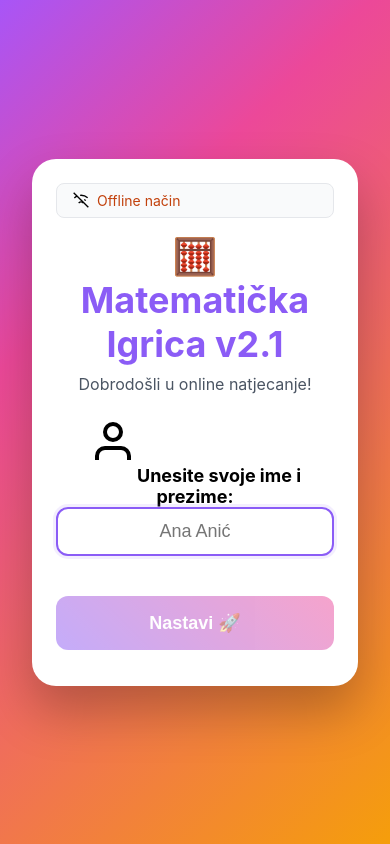
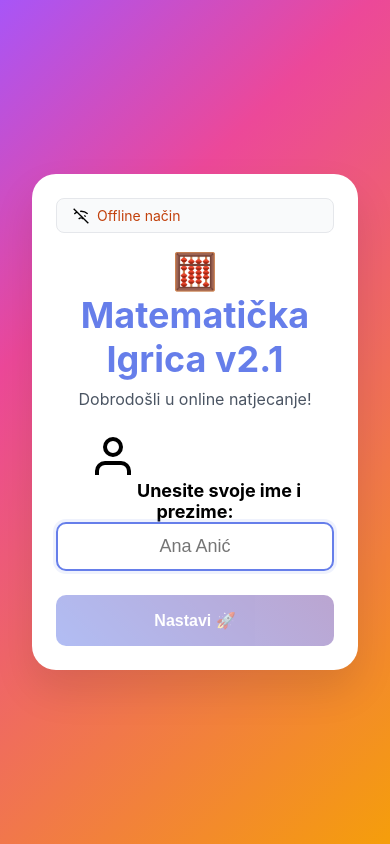
Before and after one commit to kreso1202/matematicka-igra, a React (Vite) app: page / in a window 390 px wide. Built offline with nearby package versions, Linux system fonts and the light colour scheme; no server answers.

Commit message:
Update main.css

```diff
--- a/src/styles/main.css
+++ b/src/styles/main.css
@@ -5,10 +5,10 @@
 }
 
 body {
-  font-family: -apple-system, BlinkMacSystemFont, 'Segoe UI', Roboto, sans-serif;
+  font-family: Inter, system-ui, -apple-system, sans-serif;
 }
 
-/* Main container - original gradient */
+/* Main layout - original design */
 .game-container {
   min-height: 100vh;
   background: linear-gradient(135deg, #a855f7 0%, #ec4899 30%, #f59e0b 100%);
@@ -21,25 +21,24 @@ body {
 .game-card {
   background: white;
   border-radius: 24px;
-  box-shadow: 0 25px 50px rgba(0, 0, 0, 0.25);
+  box-shadow: 0 20px 40px rgba(0, 0, 0, 0.1);
   padding: 2rem;
   width: 100%;
   max-width: 28rem;
 }
 
-/* Buttons - original styling */
+/* Button styling - exact original */
 .button-primary {
   width: 100%;
-  background: linear-gradient(45deg, #8b5cf6, #ec4899);
+  background: linear-gradient(45deg, #667eea, #764ba2);
   color: white;
   border: none;
   padding: 1rem 2rem;
-  border-radius: 12px;
-  font-size: 1.25rem;
-  font-weight: 700;
+  border-radius: 10px;
+  font-size: 1.1rem;
+  font-weight: bold;
   cursor: pointer;
   transition: transform 0.2s;
-  margin-bottom: 0.75rem;
 }
 
 .button-primary:hover:not(:disabled) {
@@ -49,7 +48,6 @@ body {
 .button-primary:disabled {
   opacity: 0.5;
   cursor: not-allowed;
-  transform: none;
 }
 
 .button-secondary {
@@ -58,67 +56,64 @@ body {
   color: white;
   border: none;
   padding: 0.75rem 1.5rem;
-  border-radius: 12px;
-  font-size: 1.125rem;
-  font-weight: 700;
+  border-radius: 10px;
+  font-size: 1.1rem;
+  font-weight: bold;
   cursor: pointer;
   transition: transform 0.2s;
-  margin-bottom: 0.75rem;
 }
 
 .button-secondary:hover {
   transform: scale(1.05);
 }
 
-/* Special game buttons */
-.w-full.bg-gradient-to-r.from-green-400.to-blue-500,
-.w-full.bg-gradient-to-r.from-yellow-400.to-orange-500 {
+/* Game buttons */
+.w-full.bg-gradient-to-r.from-green-400.to-blue-500 {
   width: 100%;
+  background: linear-gradient(45deg, #4ade80, #3b82f6);
   color: white;
   border: none;
   padding: 1rem 2rem;
-  border-radius: 12px;
-  font-size: 1.125rem;
-  font-weight: 700;
+  border-radius: 10px;
+  font-size: 1.1rem;
+  font-weight: bold;
   cursor: pointer;
   transition: transform 0.2s;
-  margin-bottom: 0.75rem;
-}
-
-.w-full.bg-gradient-to-r.from-green-400.to-blue-500 {
-  background: linear-gradient(45deg, #4ade80, #3b82f6);
 }
 
 .w-full.bg-gradient-to-r.from-yellow-400.to-orange-500 {
+  width: 100%;
   background: linear-gradient(45deg, #facc15, #f97316);
+  color: white;
+  border: none;
+  padding: 0.75rem 1.5rem;
+  border-radius: 10px;
+  font-size: 1.1rem;
+  font-weight: bold;
+  cursor: pointer;
+  transition: transform 0.2s;
 }
 
-.w-full.bg-gradient-to-r:hover {
-  transform: scale(1.05);
-}
-
-/* Leaderboard export button */
 .w-full.bg-green-500 {
   width: 100%;
   background: #22c55e;
   color: white;
   border: none;
   padding: 0.75rem 1.5rem;
-  border-radius: 12px;
-  font-size: 1.125rem;
-  font-weight: 700;
+  border-radius: 10px;
+  font-size: 1.1rem;
+  font-weight: bold;
   cursor: pointer;
   transition: transform 0.2s;
-  margin-bottom: 0.75rem;
   display: flex;
   align-items: center;
   justify-content: center;
   gap: 0.5rem;
 }
 
+.w-full.bg-gradient-to-r:hover,
 .w-full.bg-green-500:hover:not(:disabled) {
   transform: scale(1.05);
-  background: #16a34a;
 }
 
 .w-full.bg-green-500:disabled {
@@ -131,18 +126,17 @@ body {
 input[type="text"], input[type="number"] {
   width: 100%;
   padding: 0.75rem;
-  border: 2px solid #d1d5db;
-  border-radius: 12px;
+  border: 2px solid #e5e7eb;
+  border-radius: 10px;
   font-size: 1.125rem;
   text-align: center;
   transition: all 0.2s;
-  margin-bottom: 1rem;
 }
 
 input[type="text"]:focus, input[type="number"]:focus {
   outline: none;
-  border-color: #8b5cf6;
-  box-shadow: 0 0 0 3px rgba(139, 92, 246, 0.1);
+  border-color: #667eea;
+  box-shadow: 0 0 0 3px rgba(102, 126, 234, 0.1);
 }
 
 .input-answer {
@@ -150,23 +144,22 @@ input[type="text"]:focus, input[type="number"]:focus {
   font-size: 1.5rem;
   text-align: center;
   padding: 1rem;
-  border: 2px solid #d1d5db;
-  border-radius: 12px;
+  border: 2px solid #e5e7eb;
+  border-radius: 10px;
   transition: all 0.2s;
-  margin-bottom: 1.5rem;
 }
 
 .input-answer:focus {
   outline: none;
-  border-color: #8b5cf6;
-  box-shadow: 0 0 0 3px rgba(139, 92, 246, 0.1);
+  border-color: #667eea;
+  box-shadow: 0 0 0 3px rgba(102, 126, 234, 0.1);
 }
 
 /* Typography */
 h1 {
   font-size: 2.25rem;
   font-weight: 700;
-  color: #8b5cf6;
+  color: #667eea;
   margin-bottom: 0.5rem;
   text-align: center;
 }
@@ -174,7 +167,7 @@ h1 {
 h2 {
   font-size: 1.875rem;
   font-weight: 700;
-  color: #8b5cf6;
+  color: #667eea;
   margin-bottom: 0.5rem;
   text-align: center;
 }
@@ -185,10 +178,10 @@ p {
   margin-bottom: 1rem;
 }
 
-/* Text colors */
-.text-purple-600 { color: #8b5cf6; }
-.text-purple-700 { color: #7c3aed; }
-.text-purple-800 { color: #6b21a8; }
+/* Colors */
+.text-purple-600 { color: #667eea; }
+.text-purple-700 { color: #667eea; }
+.text-purple-800 { color: #5b21b6; }
 .text-blue-500 { color: #3b82f6; }
 .text-blue-700 { color: #1d4ed8; }
 .text-blue-800 { color: #1e40af; }
@@ -204,25 +197,19 @@ p {
 .text-gray-500 { color: #6b7280; }
 
 /* Status boxes */
-.bg-blue-100, .bg-green-100, .bg-yellow-100, .bg-purple-100, .bg-orange-100, .bg-gray-100 {
-  padding: 1rem;
-  border-radius: 12px;
-  margin-bottom: 1.5rem;
-}
+.bg-blue-100 { background-color: #dbeafe; padding: 1rem; border-radius: 10px; margin-bottom: 1rem; }
+.bg-green-100 { background-color: #dcfce7; padding: 1rem; border-radius: 10px; margin-bottom: 1rem; }
+.bg-yellow-100 { background-color: #fef3c7; padding: 1rem; border-radius: 10px; margin-bottom: 1rem; }
+.bg-purple-100 { background-color: #f3e8ff; padding: 1rem; border-radius: 10px; margin-bottom: 1rem; }
+.bg-orange-100 { background-color: #fed7aa; padding: 0.25rem 0.75rem; border-radius: 50px; font-size: 0.875rem; font-weight: 700; }
+.bg-gray-100 { background-color: #f3f4f6; padding: 1rem; border-radius: 10px; margin-bottom: 1rem; }
+.bg-gray-50 { background-color: #f9fafb; padding: 1.5rem; border-radius: 10px; margin-bottom: 1rem; }
 
-.bg-blue-100 { background-color: #dbeafe; }
-.bg-green-100 { background-color: #dcfce7; }
-.bg-yellow-100 { background-color: #fef3c7; }
-.bg-purple-100 { background-color: #f3e8ff; }
-.bg-orange-100 { background-color: #fed7aa; }
-.bg-gray-100 { background-color: #f3f4f6; }
-.bg-gray-50 { background-color: #f9fafb; }
-
-/* Border colors */
+/* Leaderboard specific */
+.border-2 { border-width: 2px; }
 .border-yellow-400 { border-color: #facc15; }
 .border-gray-400 { border-color: #9ca3af; }
 .border-orange-400 { border-color: #fb923c; }
-.border-2 { border-width: 2px; }
 
 /* Layout utilities */
 .flex { display: flex; }
@@ -231,16 +218,22 @@ p {
 .justify-center { justify-content: center; }
 .text-center { text-align: center; }
 .font-bold { font-weight: 700; }
-
 .gap-1 { gap: 0.25rem; }
 .gap-2 { gap: 0.5rem; }
 
+/* Spacing */
 .mb-2 { margin-bottom: 0.5rem; }
 .mb-4 { margin-bottom: 1rem; }
 .mb-6 { margin-bottom: 1.5rem; }
+.space-y-4 > * + * { margin-top: 1rem; }
+.space-y-3 > * + * { margin-top: 0.75rem; }
 
+/* Sizes */
 .w-5 { width: 1.25rem; }
 .h-5 { height: 1.25rem; }
+.w-full { width: 100%; }
+.max-h-96 { max-height: 24rem; }
+.overflow-y-auto { overflow-y: auto; }
 
 /* Font sizes */
 .text-xs { font-size: 0.75rem; }
@@ -253,22 +246,20 @@ p {
 .text-6xl { font-size: 3.75rem; }
 
 /* Progress bar */
-.w-full { width: 100%; }
 .bg-gray-200 {
   background-color: #e5e7eb;
-  border-radius: 9999px;
+  border-radius: 10px;
   height: 0.75rem;
-  margin-bottom: 0.5rem;
 }
 
 .level-progress {
   background: linear-gradient(45deg, #4ade80, #3b82f6);
   height: 0.75rem;
-  border-radius: 9999px;
+  border-radius: 10px;
   transition: all 0.7s ease;
 }
 
-/* Hearts/Lives */
+/* Hearts */
 .text-red-500.fill-current {
   color: #ef4444;
   fill: currentColor;
@@ -278,15 +269,15 @@ p {
   color: #d1d5db;
 }
 
-/* Feedback messages - MUCH SMALLER VERSION */
+/* Compact feedback messages */
 .feedback-correct {
   background: linear-gradient(45deg, #10b981, #059669);
   color: white;
-  padding: 0.5rem 0.75rem;
-  border-radius: 8px;
-  font-weight: 600;
-  font-size: 0.875rem;
-  margin-bottom: 0.75rem;
+  padding: 0.5rem 1rem;
+  border-radius: 10px;
+  font-weight: 700;
+  font-size: 1rem;
+  margin-bottom: 1rem;
   text-align: center;
   position: relative;
   overflow: hidden;
@@ -295,79 +286,26 @@ p {
 .feedback-wrong {
   background: linear-gradient(45deg, #ef4444, #dc2626);
   color: white;
-  padding: 0.5rem 0.75rem;
-  border-radius: 8px;
-  font-weight: 600;
-  font-size: 0.875rem;
-  margin-bottom: 0.75rem;
+  padding: 0.5rem 1rem;
+  border-radius: 10px;
+  font-weight: 700;
+  font-size: 1rem;
+  margin-bottom: 1rem;
   text-align: center;
 }
 
 .feedback-timeout {
   background: linear-gradient(45deg, #f59e0b, #d97706);
   color: white;
-  padding: 0.5rem 0.75rem;
-  border-radius: 8px;
-  font-weight: 600;
-  font-size: 0.875rem;
-  margin-bottom: 0.75rem;
+  padding: 0.5rem 1rem;
+  border-radius: 10px;
+  font-weight: 700;
+  font-size: 1rem;
+  margin-bottom: 1rem;
   text-align: center;
 }
 
-/* Question display */
-.bg-gray-50 {
-  background-color: #f9fafb;
-  padding: 1.5rem;
-  border-radius: 12px;
-  margin-bottom: 1rem;
-}
-
-/* Animations */
-.animate-pulse {
-  animation: pulse 1s infinite;
-}
-
-.animate-bounce {
-  animation: bounce 1s infinite;
-}
-
-.animate-ping {
-  animation: ping 1s cubic-bezier(0, 0, 0.2, 1) infinite;
-}
-
-@keyframes pulse {
-  0%, 100% { opacity: 1; }
-  50% { opacity: 0.5; }
-}
-
-@keyframes bounce {
-  0%, 20%, 53%, 80%, 100% {
-    transform: translate3d(0,0,0);
-  }
-  40%, 43% {
-    transform: translate3d(0, -30px, 0);
-  }
-  70% {
-    transform: translate3d(0, -15px, 0);
-  }
-}
-
-@keyframes ping {
-  75%, 100% {
-    transform: scale(2);
-    opacity: 0;
-  }
-}
-
-/* Spacing utilities */
-.space-y-4 > * + * { margin-top: 1rem; }
-.space-y-3 > * + * { margin-top: 0.75rem; }
-
-/* Leaderboard */
-.max-h-96 { max-height: 24rem; }
-.overflow-y-auto { overflow-y: auto; }
-
-/* Cloud status - SMALLER VERSION */
+/* Cloud status */
 .bg-gray-50.rounded-lg {
   background-color: #f9fafb;
   padding: 0.5rem 1rem;
@@ -384,22 +322,17 @@ p {
   margin-bottom: 1rem;
 }
 
-.text-yellow-800 {
-  color: #92400e;
-}
-
-/* Refresh button styling */
-.text-blue-500:hover {
-  color: #1d4ed8;
-}
-
+/* Button styling for refresh */
 button.text-blue-500 {
   background: none;
   border: none;
   cursor: pointer;
-  font-size: inherit;
-  text-decoration: none;
+  color: #3b82f6;
   transition: color 0.2s;
+}
+
+button.text-blue-500:hover:not(:disabled) {
+  color: #1d4ed8;
 }
 
 button.text-blue-500:disabled {
@@ -407,31 +340,23 @@ button.text-blue-500:disabled {
   cursor: not-allowed;
 }
 
-/* Streak indicator */
-.bg-orange-100 {
-  background-color: #fed7aa;
-  padding: 0.25rem 0.75rem;
-  border-radius: 9999px;
-  font-size: 0.875rem;
-  font-weight: 700;
+/* Animations */
+.animate-pulse { animation: pulse 1s infinite; }
+.animate-bounce { animation: bounce 1s infinite; }
+.animate-ping { animation: ping 1s cubic-bezier(0, 0, 0.2, 1) infinite; }
+
+@keyframes pulse { 0%, 100% { opacity: 1; } 50% { opacity: 0.5; } }
+@keyframes bounce {
+  0%, 20%, 53%, 80%, 100% { transform: translate3d(0,0,0); }
+  40%, 43% { transform: translate3d(0, -30px, 0); }
+  70% { transform: translate3d(0, -15px, 0); }
 }
+@keyframes ping { 75%, 100% { transform: scale(2); opacity: 0; } }
 
 /* Responsive */
 @media (max-width: 640px) {
-  .game-card {
-    padding: 1.5rem;
-    margin: 1rem;
-  }
-
-  h1 {
-    font-size: 2rem;
-  }
-
-  .input-answer {
-    font-size: 1.5rem;
-  }
-
-  .button-primary {
-    font-size: 1.125rem;
-  }
+  .game-card { padding: 1.5rem; margin: 1rem; }
+  h1 { font-size: 2rem; }
+  .input-answer { font-size: 1.5rem; }
+  .button-primary { font-size: 1rem; }
 }
```
